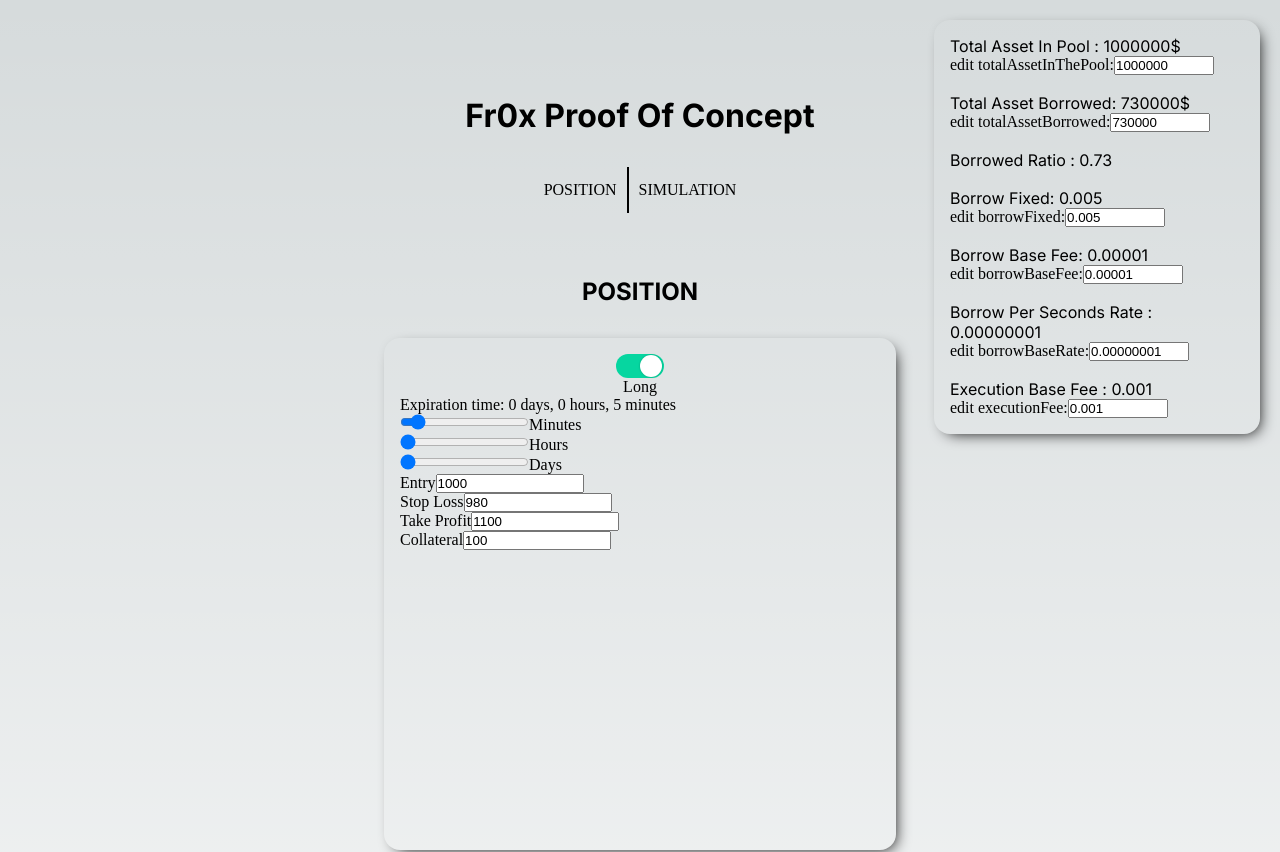
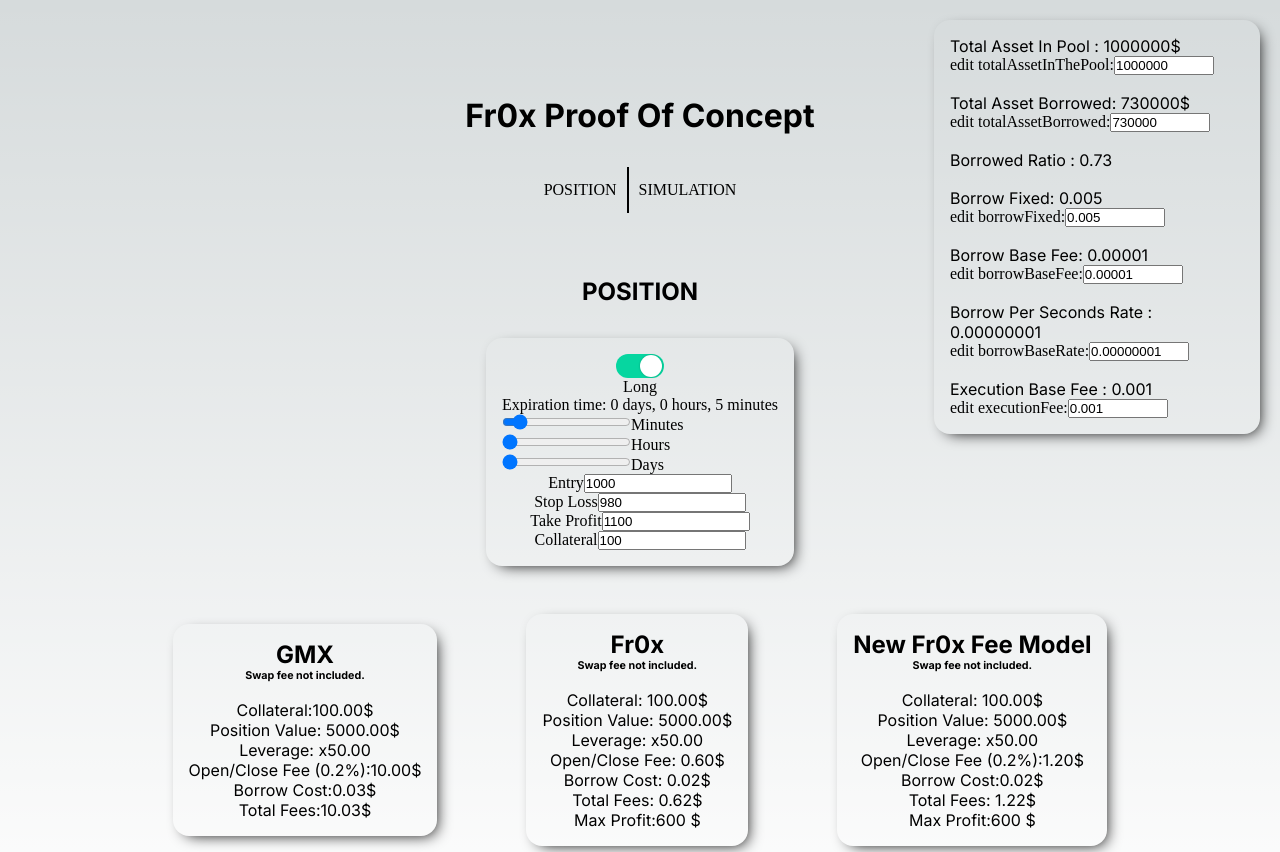
Before and after one commit to 0xJilan/fr0x-poc, a Next.js app: page / in a window 1280 px wide. Shown: the top 852 px of the page. Built offline with nearby package versions, Linux system fonts and the light colour scheme.

Commit message:
update design

```diff
--- a/components/FroxPosition.js
+++ b/components/FroxPosition.js
@@ -15,6 +15,8 @@
       <div className={styles.card}>
         <h2 className={inter.className}>Fr0x</h2>
         <h6 className={inter.className}>Swap fee not included.</h6>
+        <br />
+
         <p className={inter.className}>
           Collateral: {Number(collateral).toFixed(2)}$
         </p>
--- a/components/GmxPosition.js
+++ b/components/GmxPosition.js
@@ -19,6 +19,7 @@
       <div className={styles.card}>
         <h2 className={inter.className}>GMX</h2>
         <h6 className={inter.className}>Swap fee not included.</h6>
+        <br />
         <p className={inter.className}>
           Collateral:
           {Number(getGMXCollateral(positionValue, collateral)).toFixed(2)}$
@@ -26,7 +27,6 @@
         <p className={inter.className}>
           Position Value: {Number(positionValue).toFixed(2)}$
         </p>
-
         <p className={inter.className}>
           Leverage: x
           {Number(getGMXLeverage(positionValue, collateral)).toFixed(2)}
--- a/components/NewFroxFeeModel.js
+++ b/components/NewFroxFeeModel.js
@@ -15,6 +15,7 @@
       <div className={styles.card}>
         <h2 className={inter.className}>New Fr0x Fee Model</h2>
         <h6 className={inter.className}>Swap fee not included.</h6>
+        <br />
         <p className={inter.className}>
           Collateral: {Number(collateral).toFixed(2)}$
         </p>
--- a/styles/Position.module.css
+++ b/styles/Position.module.css
@@ -2,16 +2,14 @@
   display: flex;
   flex-direction: column;
   align-items: center;
-  min-height: 100%;
-  min-width: 50%;
+  width: 100%;
 }
 .card {
   display: flex;
   flex-direction: column;
+  align-items: center;
   padding: 1rem;
   border-radius: 1rem;
-  min-width: 512px;
-  min-height: 512px;
   margin-top: 2rem;
   box-shadow: 5px 5px 15px -6px #000000;
 }
```
